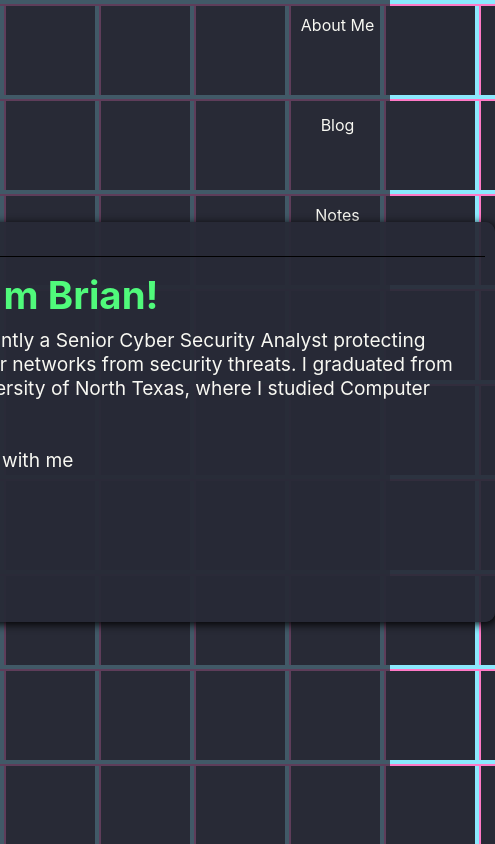
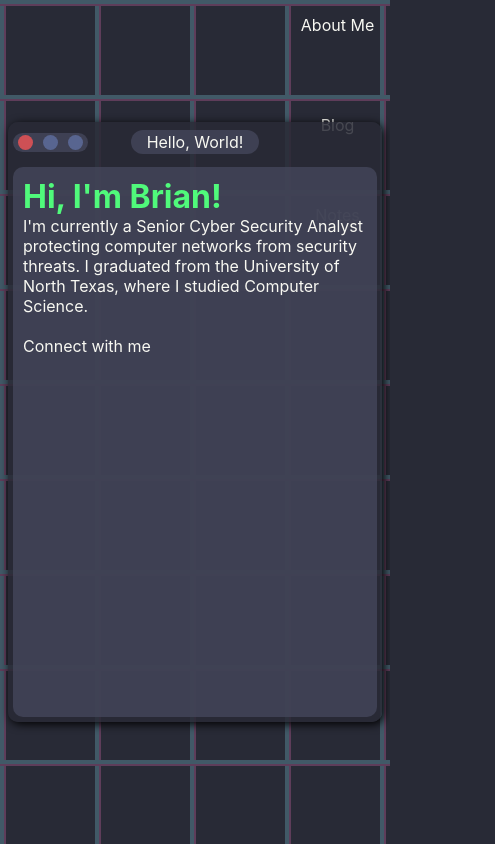
Before and after one commit to brian-reeder/brian-reeder.github.io, a Next.js app: page /about-me in a window 390 px wide. Shown: the whole page, 495 px wide, since content can reach past the window. Built offline with nearby package versions, Linux system fonts and the light colour scheme; some icons are missing; a web font is replaced by a local one.

Commit message:
Refactor Window module. Add media queries for dynamic site behavior.

```diff
--- a/components/Window.jsx
+++ b/components/Window.jsx
@@ -1,20 +1,24 @@
+import styles from '../styles/Window.module.css';
+
 export default function Window({children}) {
 	return (
 	  <>
-	    <div id="window">
-		<div id="toolbar" class="flex">
-		  <ul id="buttons" class="flex">
-		    <li class="button close"></li>
-		    <li class="button"></li>
-		    <li class="button"></li>
-		  </ul>
-		  <p id="window-name"></p>
-		  <div class="buffer"></div>
+		<div class={styles.window}>
+			<div class={styles.header}>
+				<ul class={styles.buttons}>
+					<li class={`${styles.button} ${styles.close}`}></li>
+					<li class={styles.button}></li>
+					<li class={styles.button}></li>
+				</ul>
+				<div class={styles.filler}></div>
+				<div class={styles.title}>Hello, World!</div>
+				<div class={styles.filler}></div>
+				<div class={styles.buttons}></div>
+			</div>
+			<div class={styles.contents}>
+				{ children }
+			</div>
 		</div>
-		<div class="contents">
-		  {children}
-		</div>
-	    </div>
 	  </>
 	);
 }
--- /dev/null
+++ b/styles/Window.module.css
@@ -0,0 +1,94 @@
+.window {
+	min-width: 800px;
+	min-height: 600px;
+	max-width: 800px;
+	max-height: 600px;
+
+	padding: 5px;
+	border-radius: 10px;
+
+	background-color: rgba(40,42,54, 0.85);
+	box-shadow: 2px 2px 10px black;
+
+	display: flex;
+	flex-direction: column;
+	gap: 10px;
+
+	z-index: 1;
+}
+
+.window .header {
+	height: 30px;
+
+	display: flex;
+	align-items: center;
+}
+
+.buttons {
+	width: 75px;
+}
+
+ul.buttons {
+	list-style: none;
+	padding: 2px 5px;
+	display: flex;
+	gap: 10px;
+	align-items: center;
+}
+
+ul.buttons,
+.title {
+	background-color: #44475a;
+	border-radius: 20px;
+}
+
+ul.buttons,
+.title,
+.contents {
+	background-color: rgba(68,71,90, 0.8);
+}
+
+.button,
+.button.close {
+	width: 15px;
+	height: 15px;
+	border-radius: 50%;
+}
+
+.button {
+	background-color: rgba(98,114,164, 0.75);
+}
+
+.close {
+	background-color: rgba(255,85,85, 0.75);
+}
+
+.header .filler {
+	flex: 1;
+}
+
+.header .title {
+	padding: 2px 1em;
+}
+
+.contents {
+	flex: 1;
+	border-radius: 10px;
+	padding: 10px;
+}
+
+@media (max-width: 800px) and (min-width: 400px ) {
+	.window {
+		max-width: 400px;
+		min-width: 400px;
+
+	}
+}
+
+@media (max-width: 400px) {
+	.window {
+		max-width: 100%;
+		min-width: 10px;
+		max-height: 100%;
+	}
+}
--- a/styles/styles.css
+++ b/styles/styles.css
@@ -75,17 +75,6 @@ ul {
   gap: 5px;
 }
 
-.button {
-  height: 15px;
-  width: 15px;
-  background-color: rgba(98,114,164, 0.75);
-  border-radius: 50%
-}
-.button.close {
-  background-color: rgba(255,85,85, 0.75);
-}
-
-
 #window {
   display: block;
 
@@ -100,19 +89,6 @@ ul {
   box-shadow: 2px 2px 10px black;
 
   z-index: 1;
-}
-
-#toolbar {
-  height: 25px;
-  border-bottom: 1px solid black;
-}
-
-#buttons {
-  list-style: none;
-}
-
-.contents {
-  padding: 15px;
 }
 
 h1 {
```
